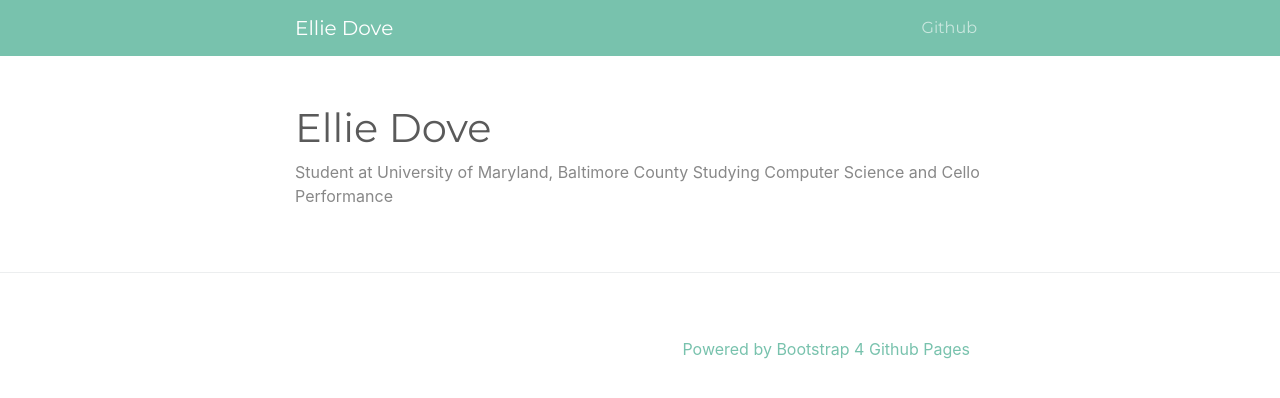
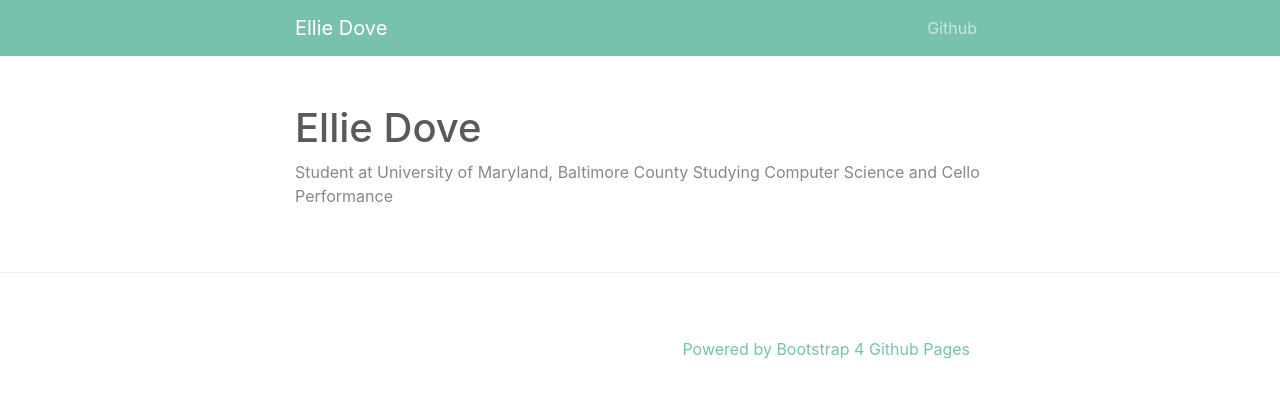
Before and after one commit to elliedove/elliedove.github.io, a Jekyll site: the page built from index.md, in a window 1280 px wide. Shown: the top 398 px of the page. Built offline with Jekyll 4.4.1, drawn with Linux system fonts in a browser that asks for light colours.

Commit message:
Update _bootstrap_customization.scss
Theme Change

```diff
--- a/_sass/_bootstrap_customization.scss
+++ b/_sass/_bootstrap_customization.scss
@@ -7,7 +7,7 @@
 
 // Variables ===================================================================
 
-$web-font-path: "https://fonts.googleapis.com/css?family=Montserrat" !default;
+$web-font-path: "https://fonts.googleapis.com/css2?family=Ubuntu:wght@400;700&display=swap" !default;
 @import url($web-font-path);
 
 // Navbar ======================================================================
```
